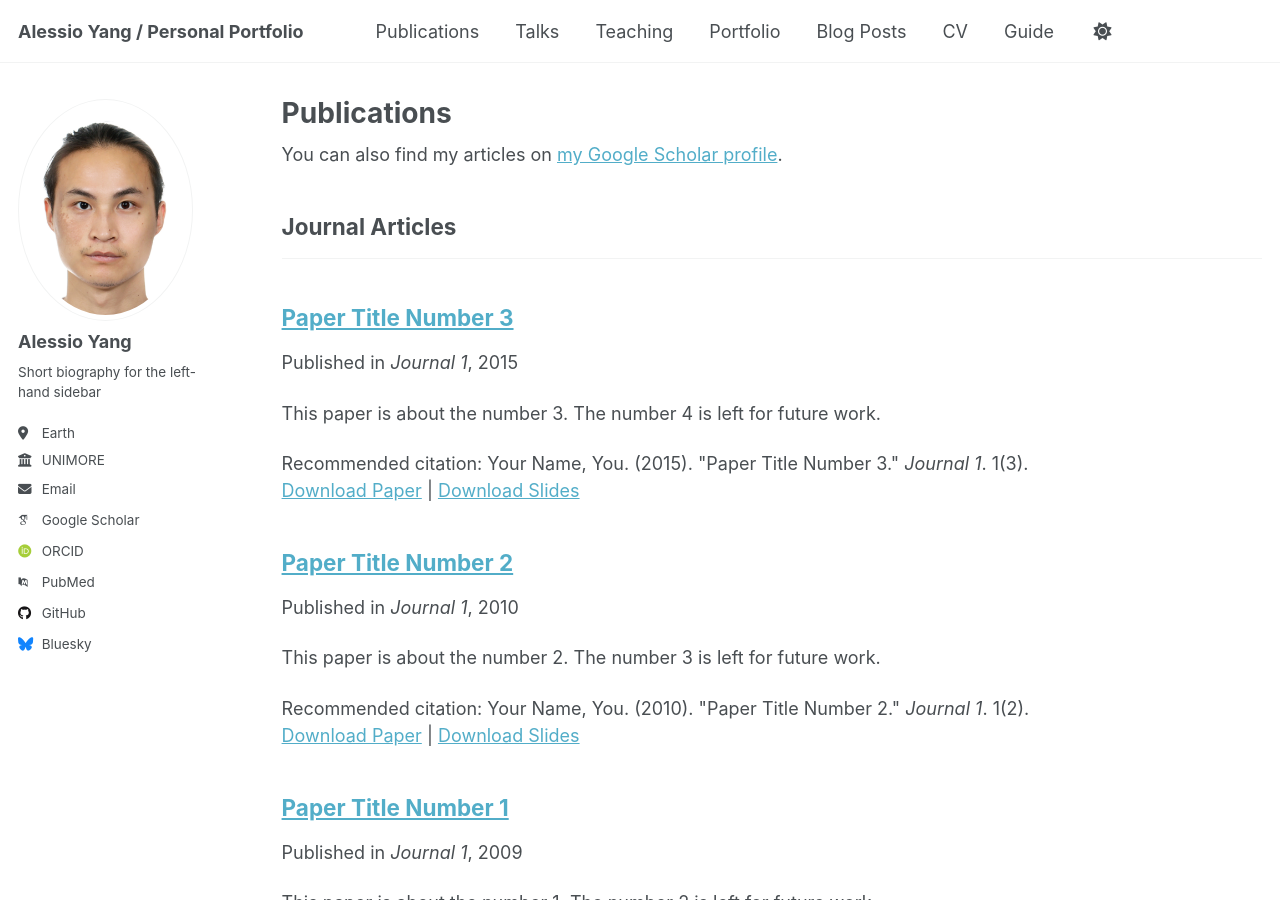
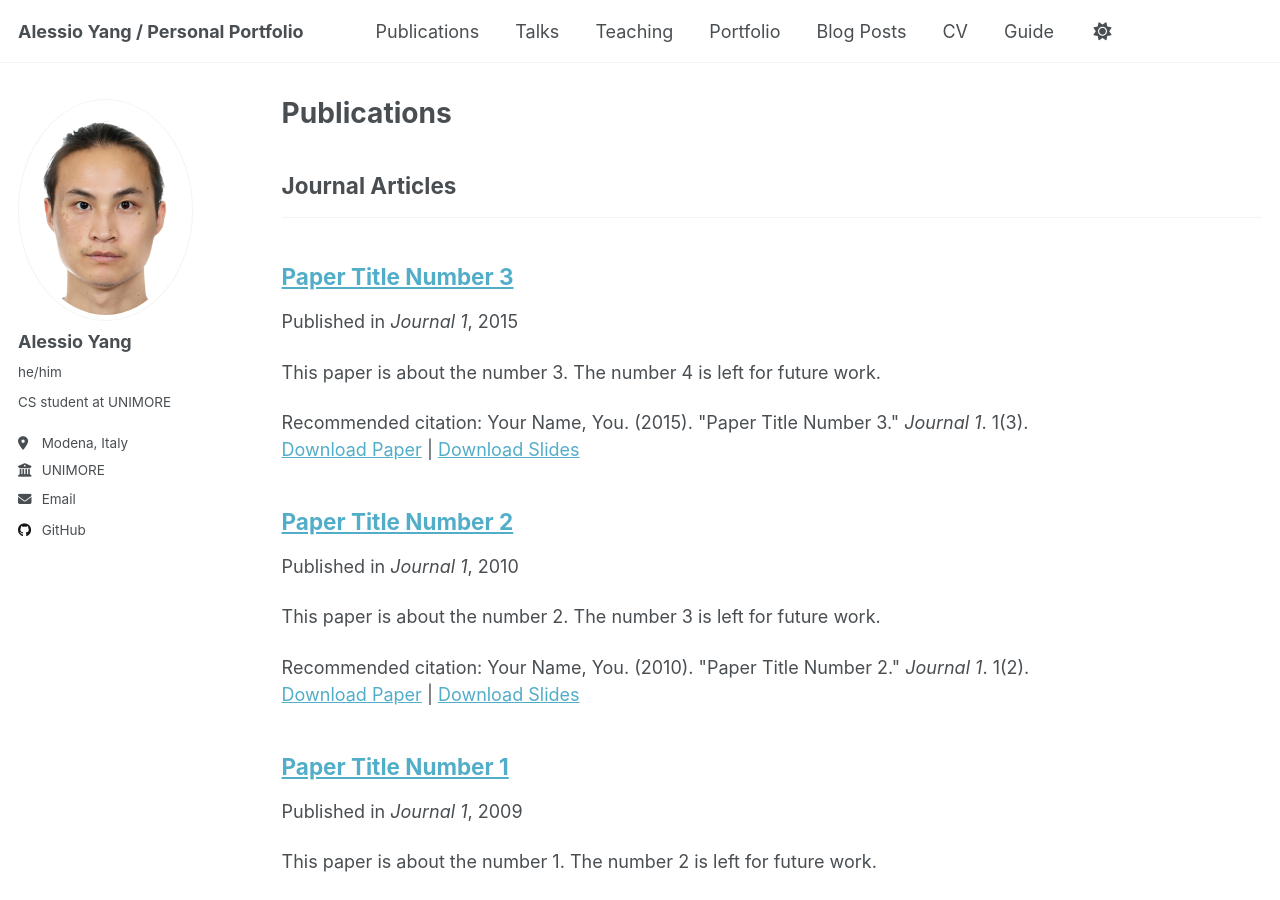
Before and after one commit to AY02/ay02.github.io, a Jekyll site: the page built from _pages/publications.html, in a window 1280 px wide and 900 px high. Built offline with Jekyll 4.4.1, drawn with Linux system fonts in a browser that asks for light colours; some web fonts are replaced; a script that is not in the unit is left out.

Commit message:
Update _config.yml

```diff
--- a/_config.yml
+++ b/_config.yml
@@ -24,9 +24,9 @@ author:
   # Biographic information
   avatar           : "IMG_0990.jpeg"
   name             : "Alessio Yang"
-  pronouns         : # example: "she/her"
-  bio              : "Short biography for the left-hand sidebar"
-  location         : "Earth"
+  pronouns         : "he/him"
+  bio              : "CS student at UNIMORE"
+  location         : "Modena, Italy"
   employer         : "UNIMORE"
   uri              : # URL
   email            : "alessioyang.02.work@gmail.com"
@@ -34,11 +34,11 @@ author:
   # Academic websites
   academia         : # URL
   arxiv            : # URL - Update with the correct link to your profile
-  googlescholar    : "https://scholar.google.com/citations?user=PS_CX0AAAAAJ"
+  googlescholar    : # URL
   impactstory      : # URL
-  orcid            : "http://orcid.org/yourorcidurl"
+  orcid            : # URL
   semantic         : # URL
-  pubmed           : "https://www.ncbi.nlm.nih.gov/pubmed/?term=john+snow"
+  pubmed           : # URL
   researchgate     : # URL
   scopus           : # URL
 
@@ -46,13 +46,13 @@ author:
   bitbucket        : # Username - Update with your username on the site
   codepen          : # Username
   dribbble         : # Username
-  github           : "academicpages"
+  github           : "AY02"
   kaggle           : # Username
   stackoverflow    : # User number or user number and name (i.e., use "1" or "1/jeff-atwood")
 
   # Social media
   artstation       : # Username
-  bluesky          : "bsky.app" # Replace this with you Bluesky username
+  bluesky          : # Username
   facebook         : # Username
   flickr           : # Username
   foursquare       : # Username
```
